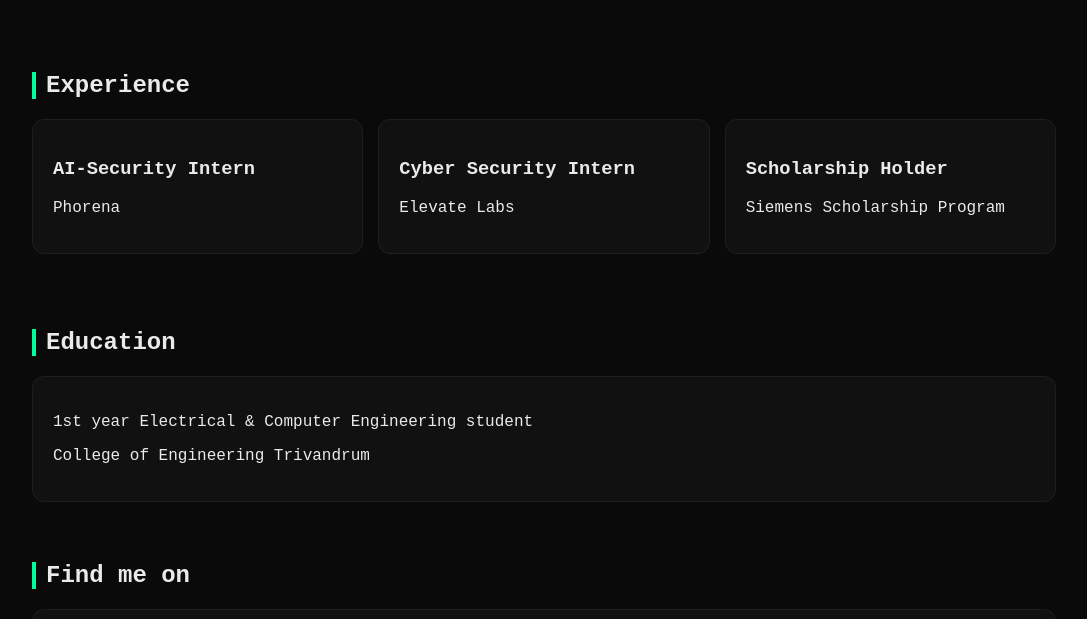
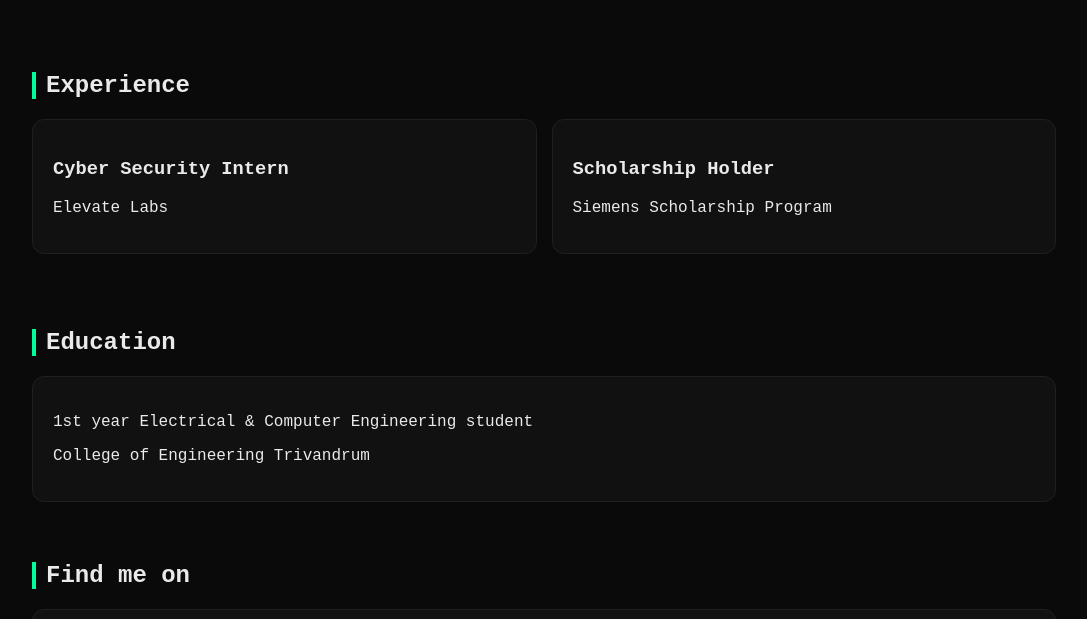
Before and after one commit to S-kailas/S-kailas.github.io, a plain HTML site: page index.html in a window 1280 px wide. Shown: the part 1012-1631 px from the top of the page, without its empty margins (96-1183 px from the left). Drawn offline with Linux system fonts and the light colour scheme.

Commit message:
Update index.html

```diff
--- a/index.html
+++ b/index.html
@@ -86,10 +86,6 @@ a { color: #00ff9c; text-decoration: none; }
     <h2>Experience</h2>
     <div class="grid">
       <div class="card">
-        <h3>AI-Security Intern</h3>
-        <p>Phorena</p>
-      </div>
-      <div class="card">
         <h3>Cyber Security Intern</h3>
         <p>Elevate Labs</p>
       </div>
```
